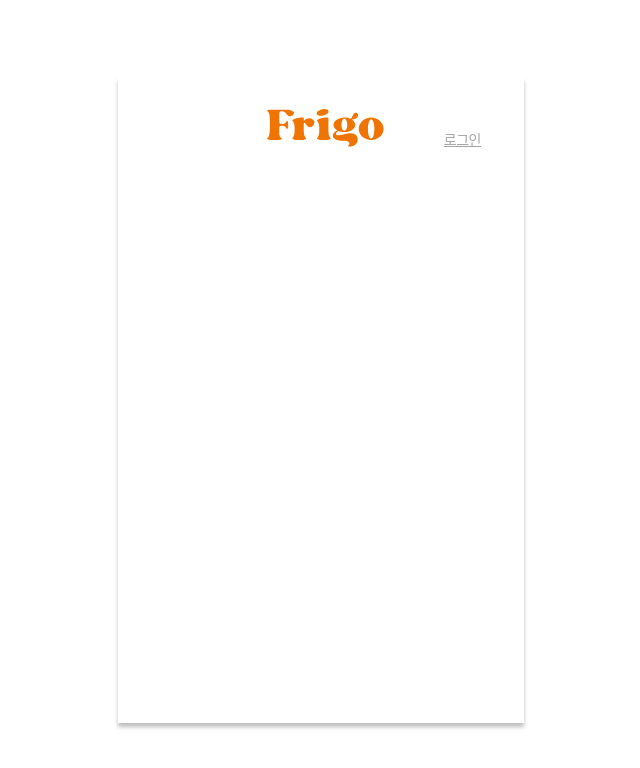
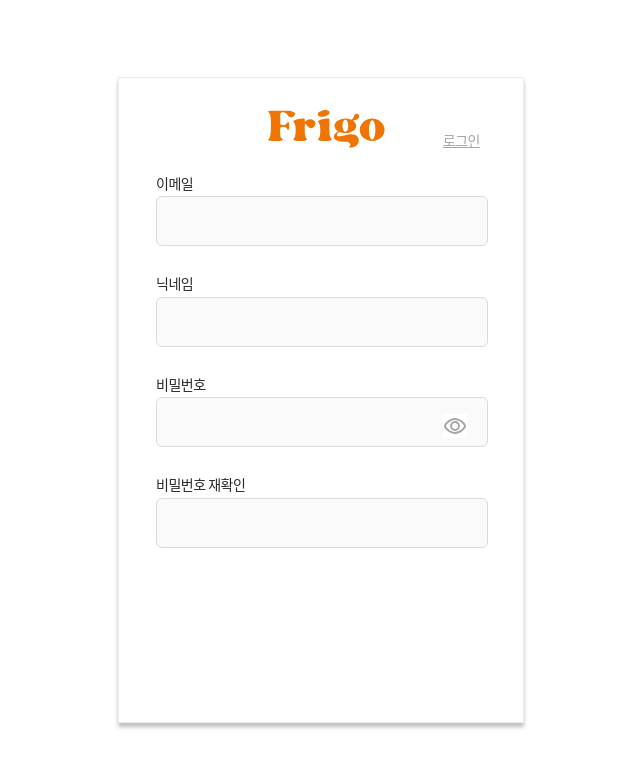
Before and after one commit to ericagong/Frigo-FE, a React (Create React App) app: page /auth in a window 1280 px wide. Shown: the top 768 px of the page, without its empty margins (319-959 px from the left). Built offline with nearby package versions, Linux system fonts and the light colour scheme.

Commit message:
feat: 만능 Input 컴포넌트 생성 및 회원가입 Form validation 처리(API 호출 제외)

```diff
--- a/src/components/auth/Input.js
+++ b/src/components/auth/Input.js
@@ -0,0 +1,120 @@
+import { useState, useMemo } from "react";
+import styled from "styled-components";
+import colors from "../styles/colors";
+import borders from "../styles/borders";
+import radius from "../styles/radius";
+import { ReactComponent as IShow } from "../../assets/icons/eye_opened.svg";
+import { ReactComponent as IHide } from "../../assets/icons/eye_closed.svg";
+import { Text } from "../styles/Typography";
+
+const Input = ({
+  name,
+  type,
+  placeholder = null,
+  value,
+  error,
+  validMsg,
+  errorMsg,
+  onChange,
+}) => {
+  const [show, setShow] = useState(false);
+
+  const onToggle = () => {
+    setShow((prev) => !prev);
+  };
+
+  // TODO svg fill not working 문제 해결
+  const getToggle = useMemo(() => {
+    if (name !== "password") return null;
+    return (
+      <ToggleButton onClick={onToggle}>
+        {!show ? (
+          <IShow fill={colors.white_main} />
+        ) : (
+          <IHide fill={colors.white_main} />
+        )}
+      </ToggleButton>
+    );
+  }, [name, show]);
+
+  const getMessage = () => {
+    if (!value) return null;
+    if (!error) return <Text color={colors.mint_main}>{validMsg}</Text>;
+    else return <Text color={colors.orange_red_main}>{errorMsg}</Text>;
+  };
+
+  return (
+    <Root>
+      <InputWrapper>
+        <RightSection>
+          <InputText
+            type={type}
+            name={name}
+            placeholder={placeholder}
+            value={value}
+            onChange={onChange}
+          />
+          {getToggle}
+        </RightSection>
+      </InputWrapper>
+      <GuideWrapper>{getMessage()}</GuideWrapper>
+    </Root>
+  );
+};
+
+const ToggleButton = styled.button`
+  background: inherit;
+  border: none;
+  &:hover {
+    cursor: pointer;
+  }
+`;
+
+const Root = styled.div`
+  display: flex;
+  flex-direction: column;
+  gap: 0.4rem;
+`;
+
+const InputWrapper = styled.div`
+  display: flex;
+  flex-direction: row;
+  align-items: center;
+  position: relative;
+  box-sizing: border-box;
+  width: 33.2rem;
+  height: 5rem;
+  padding: 0rem 1.4rem;
+  background: ${colors.white_main};
+  border: ${borders.input};
+  border-radius: ${radius.square};
+`;
+
+const RightSection = styled.div`
+  display: flex;
+  flex-direction: row;
+  align-items: center
+	justify-content: space-between;
+  width: 100%;
+  height: 1.8rem;
+  background: inherit;
+  /* border: 1px solid red; */
+`;
+
+const InputText = styled.input`
+  background: inherit;
+  border: none;
+  width: calc(100% - 4rem);
+  /* border: 1px solid blue; */
+  &:focus {
+    outline: none;
+  }
+  &:-webkit-autofill {
+    -webkit-text-fill-color: #000;
+    -webkit-box-shadow: 0 0 0 0 ${colors.white_bg} inset;
+  }
+`;
+
+const GuideWrapper = styled.div``;
+
+export default Input;
--- a/src/components/auth/LinkButton.js
+++ b/src/components/auth/LinkButton.js
@@ -2,7 +2,6 @@ import styled, { css } from "styled-components";
 import { Text } from "../styles/Typography";
 
 const LinkButton = ({ text, onClick, style }) => {
-  console.log(style);
   return (
     <Root onClick={onClick} style={style}>
       <Text
--- a/src/components/auth/SignUp.js
+++ b/src/components/auth/SignUp.js
@@ -1,10 +1,13 @@
-import { useContext, useCallback } from "react";
+import { useContext, useCallback, useMemo } from "react";
 import AuthContext from "./context";
 import { STEPS } from "./index";
 import { ReactComponent as ILogo } from "../../assets/illustrations/frigo_logo_text.svg";
 import LinkButton from "./LinkButton";
 import styled from "styled-components";
 import Input from "./Input";
+import { Text } from "../styles/Typography";
+import colors from "../styles/colors";
+import { isValidCheck, isValidEmail, isValidID, isValidPW } from "./validators";
 
 const NAMES = {
   EMAIL: "email",
@@ -13,13 +16,44 @@ const NAMES = {
   CHECK: "check",
 };
 
+const LABELS = {
+  [NAMES.EMAIL]: "이메일",
+  [NAMES.ID]: "닉네임",
+  [NAMES.PW]: "비밀번호",
+  [NAMES.CHECK]: "비밀번호 재확인",
+};
+
+const VALIDATORS = {
+  [NAMES.EMAIL]: isValidEmail,
+  [NAMES.ID]: isValidID,
+  [NAMES.PW]: isValidPW,
+  [NAMES.CHECK]: isValidCheck,
+};
+
+const ERROR_MSGS = {
+  [NAMES.EMAIL]:
+    "올바른 이메일은 @과 2글자 이상의 도메인 이름으로 구성되어야 합니다.",
+  [NAMES.ID]:
+    "닉네임은 2글자에서 20글자 사이의 영어 대/소문자/숫자/./_로 구성해야합니다.",
+  [NAMES.PW]:
+    "비밀번호는 5글자에서 20글자 사이의 문자열로 영어 대/소문자/숫자/특수문자 네 종류를 모두 포함해야합니다.",
+  [NAMES.CHECK]: "비밀번호 재확인은 비밀번호와 일치해아합니다.",
+};
+
+const VALID_MSGS = {
+  [NAMES.EMAIL]: "올바른 형식의 이메일입니다.",
+  [NAMES.ID]: "올바른 형식의 닉네임입니다.",
+  [NAMES.PW]: "올바른 형식의 비밀번호입니다.",
+  [NAMES.CHECK]: "비밀번호 재확인 값이 비밀번호와 일치합니다.",
+};
+
 const SignUp = () => {
   const {
     state: { signUpInfo: info, signUpErrors: errors },
-    actions: { setStep },
+    actions: { setStep, setSignUpInfo: setInfo, setSignUpErrors: setErrors },
   } = useContext(AuthContext);
 
-  const goSignIn = useCallback(() => {
+  const toSignIn = useCallback(() => {
     setStep(STEPS.SIGN_IN);
   }, [setStep]);
 
@@ -27,21 +61,68 @@ const SignUp = () => {
     e.preventDefault();
   }, []);
 
-  const onChange = useCallback(() => {}, []);
+  const onChange = useCallback(
+    (e) => {
+      const { name, value } = e.target;
+      setInfo((prev) => ({ ...prev, [name]: value }));
 
-  const inputs = () => {
+      switch (name) {
+        case NAMES.EMAIL:
+        case NAMES.ID:
+          setErrors((prev) => ({ ...prev, [name]: !VALIDATORS[name](value) }));
+          break;
+        case NAMES.PW:
+          setErrors((prev) => ({
+            ...prev,
+            [name]: !VALIDATORS[name](value),
+            [NAMES.CHECK]: !VALIDATORS[NAMES.CHECK](value, info[NAMES.CHECK]),
+          }));
+          break;
+        case NAMES.CHECK:
+          console.log("check");
+          console.log(info, info[NAMES.PW]);
+          setErrors((prev) => ({
+            ...prev,
+            [name]: !VALIDATORS[NAMES.CHECK](info[NAMES.PW], value),
+          }));
+          break;
+        default:
+          break;
+      }
+    },
+    [info, setInfo, setErrors]
+  );
+
+  const getInputs = useMemo(() => {
     return Object.values(NAMES).map((name) => (
-      <Input key={`input_${name}`} name={name} onChange={onChange} />
+      <InputWrapper key={`input_${name}`}>
+        <Text
+          as={"label"}
+          fontSize={`1.4rem`}
+          lineHeight={`2.027rem`}
+          color={colors.gray8}
+        >
+          {LABELS[name]}
+        </Text>
+        <Input
+          name={name}
+          value={info[name]}
+          error={errors[name]}
+          validMsg={VALID_MSGS[name]}
+          errorMsg={ERROR_MSGS[name]}
+          onChange={onChange}
+        />
+      </InputWrapper>
     ));
-  };
+  }, [info, errors, onChange]);
 
   return (
     <Root>
       <Header>
         <Logo />
-        <LinkButton text="로그인" onClick={goSignIn} />
+        <LinkButton text="로그인" onClick={toSignIn} />
       </Header>
-      <Form onSubmit={onSubmit}></Form>
+      <Form onSubmit={onSubmit}>{getInputs}</Form>
     </Root>
   );
 };
@@ -54,13 +135,24 @@ const Header = styled.div`
   display: flex;
   align-items: flex-end;
   justify-content: space-between;
+  margin-bottom: 2.8rem;
 `;
 
 const Logo = styled(ILogo)`
   margin-left: calc(14.3rem - 3.2rem);
 `;
 
-const Form = styled.form``;
+const Form = styled.form`
+  display: flex;
+  flex-direction: column;
+  gap: 2.6rem;
+`;
+
+const InputWrapper = styled.div`
+  display: flex;
+  flex-direction: column;
+  gap: 0.6rem;
+`;
 
 export { NAMES };
 export default SignUp;
--- /dev/null
+++ b/src/components/auth/validators.js
@@ -0,0 +1,69 @@
+/**
+ * 검증 내용 없음
+ * @description 항상 참을 반환
+ * @param {string} value 유저 기입값
+ * @returns {boolean}
+ */
+function alwaysValid(value) {
+  if (!value) return true;
+  return true;
+}
+
+/**
+ * Email 검증
+ * @description `@`를 반드시 포함하고 `@` 전후에 2자 이상의 문자를 포함하는 적절한 이메일 형식인지 판별
+ * @param {string} email 이메일
+ * @returns {boolean}
+ */
+function isValidEmail(email) {
+  if (!email) return true;
+  const regex = /^[a-zA-Z0-9._%+-]+@[a-zA-Z0-9.-]+\.[a-zA-Z]{2,}$/;
+  return regex.test(email);
+}
+
+/**
+ * ID 검증
+ * @description 영어 대,소문자 혹은 ., _으로 구성된 5자 이상 20자 이하의 문자열인지 판별
+ * @param {string} id 아이디
+ * @returns {boolean}
+ */
+function isValidID(id) {
+  if (!id) return true;
+  const regex = /^[a-zA-Z0-9._]{5,20}$/;
+  return regex.test(id);
+}
+
+/**
+ * PW 검증
+ * @description 영어 대문자, 소문자, 숫자, 특수문자가 각각 최소 하나 이상 포함된 8자 이상 20자 이하의 문자열인지 판별
+ * @param {string} password 비밀번호
+ * @category Utility
+ * @returns boolean
+ */
+function isValidPW(password) {
+  if (!password) return true;
+
+  const hasUpperCase = /[A-Z]/.test(password);
+  const hasLowerCase = /[a-z]/.test(password);
+  const hasNumbers = /\d/.test(password);
+  const hasNonAlphas = /\W/.test(password);
+  const between8To20 = 8 <= password.length <= 20;
+
+  return (
+    hasUpperCase && hasLowerCase && hasNumbers && hasNonAlphas && between8To20
+  );
+}
+
+/**
+ * PW 동일성 검증
+ * @description 비밀번호와 비밀번호 확인 문자열이 동일한지 판별
+ * @param {string} password 비밀번호
+ * @param {string} check 재입력한 비밀번호
+ * @returns {boolean}
+ */
+function isValidCheck(password, check) {
+  if (!check) return true;
+  return password === check;
+}
+
+export { alwaysValid, isValidEmail, isValidID, isValidPW, isValidCheck };
--- a/src/components/styles/GlobalStyle.js
+++ b/src/components/styles/GlobalStyle.js
@@ -15,7 +15,7 @@ const GlobalStyle = createGlobalStyle`
 	font-family: ${fonts.nato_sans};
 	font-style: normal;
 	font-weight: ${fontWeights.medium};
-	font-size: 1rem;
+	font-size: 1.4rem;
 	line-height: 1.448rem;
 	color: ${colors.black_main};
 }
--- a/src/components/styles/borders.js
+++ b/src/components/styles/borders.js
@@ -1,7 +1,8 @@
 import colors from "./colors";
 
 const borders = {
-  basic: `border: 1px solid ${colors.gray1}`,
+  basic: `1px solid ${colors.gray1}`,
+  input: `1.19856px solid ${colors.gray3}`,
 };
 
 export default borders;
```
Also changed, not shown: src/components/auth/context.js (+32 -33 lines), src/assets/icons/eye_closed.svg.
